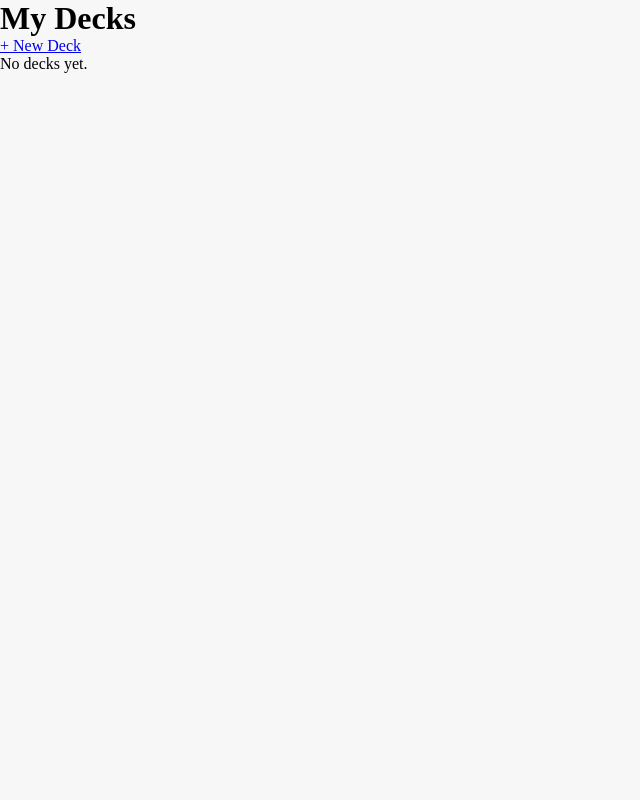
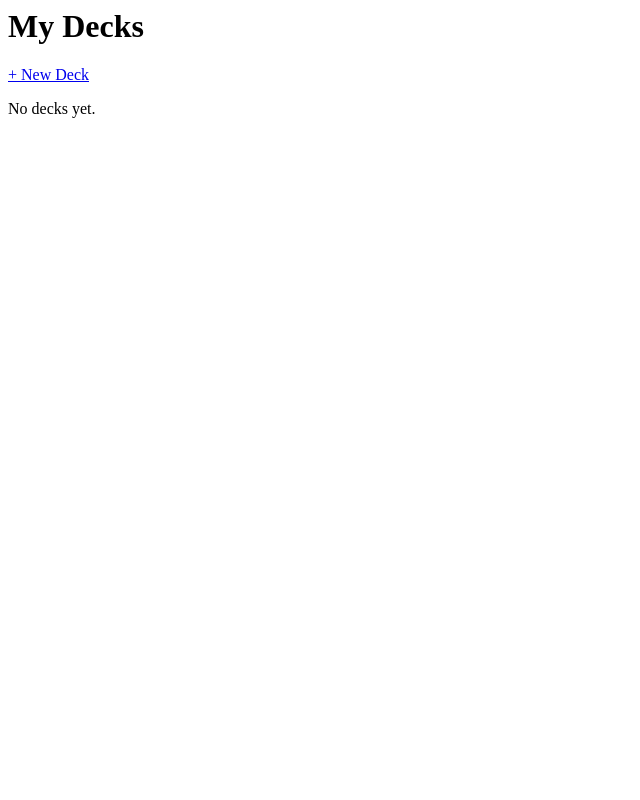
Before and after one commit to developerandrii/noe-website, a Django app: page / in a window 1280 px wide. Shown: the whole page, without its empty margins (0-640 px from the left). Run offline with Django 5.2, Linux system fonts and the light colour scheme; the visitor is signed in with stand-in values (Sample User, id 1); data that the repository does not hold is empty.

Commit message:
Remove base styles from deck stylesheet

```diff
--- a/flashcards/static/flashcards/decks.css
+++ b/flashcards/static/flashcards/decks.css
@@ -1,15 +1,3 @@
-* {
-    box-sizing: border-box;
-    padding: 0;
-    margin: 0;
-}
-
-
-body {
-    background-color: hsl(0, 0%, 97%);
-}
-
-
 .deck-grid {
     display: grid;
     grid-template-columns: 1fr 1fr;
```
